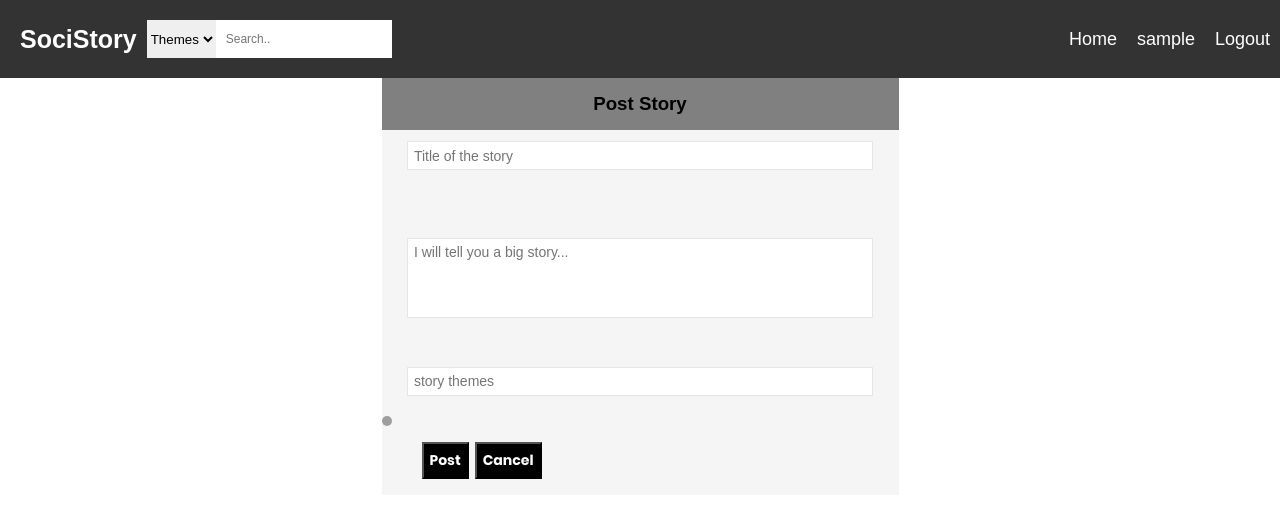
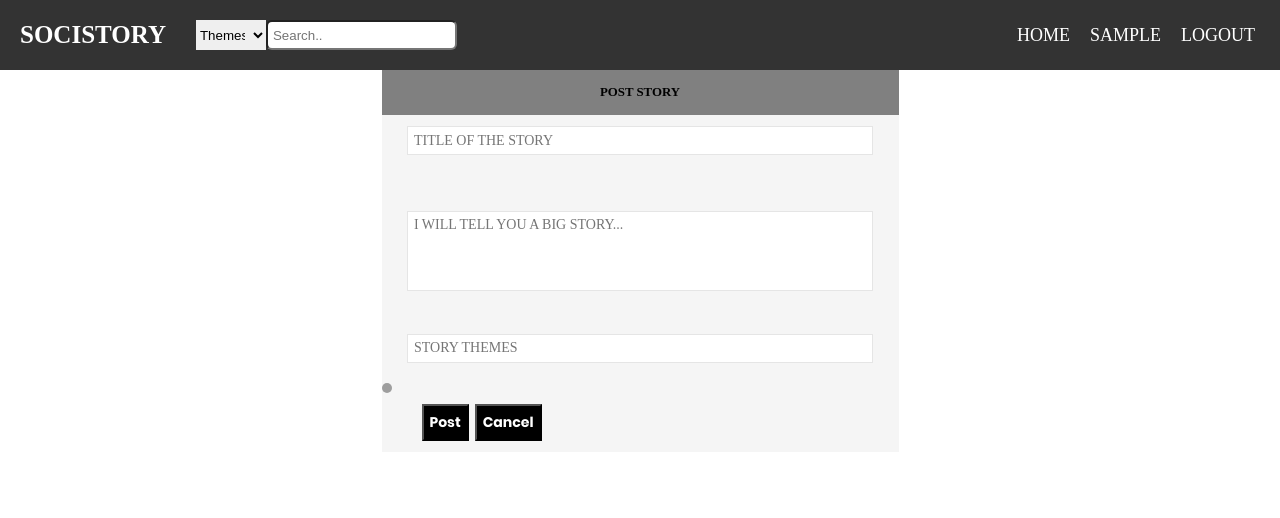
Before and after one commit to realmariaviana/FEUP-LTW, a PHP site: page /pages/newStory.php in a window 1280 px wide. Shown: the top 518 px of the page. Run offline with PHP 8.4, Linux system fonts and the light colour scheme; the visitor is signed in with stand-in values (Sample User, id 1); data comes from the database, SQL or seed files in the repository; both versions use the stored data as it was after the commit; grey boxes are pictures that could not be loaded.

Commit message:
cenas na pagina principal

```diff
--- a/actions/editProfile.php
+++ b/actions/editProfile.php
@@ -45,10 +45,9 @@ try {
     header("Location: ../pages/profilePage.php?username=" . $username);
 
 } catch (Exception $th) {
-    //die($th->getMessage());
     $_SESSION['messages'][] =array( 'type' => 'fail', 'content' => 'Fail editing profile');
 
-    header("Location: ../pages/editProfile.php");
+   header("Location: ../pages/editProfile.php");
 }
 
 
--- a/actions/user_register.php
+++ b/actions/user_register.php
@@ -32,7 +32,7 @@ try {
     $_SESSION['messages'][] = array('type' => 'success', 'content' => 'Signed up and logged in!');
     header('Location: ../pages/stories.php?search=all&sub=null');
 } catch (Exception $e) {
-  // die($e->getMessage());
+   die($e->getMessage());
     $_SESSION['messages'][] = array('type' => 'error', 'content' => 'Failed to signup!');
     header('Location: ../pages/register.php');
     }
--- a/css/common.css
+++ b/css/common.css
@@ -52,9 +52,9 @@ padding: 20px 10px;
   }
 
   form#searchForm {
-    display: flex;
+    padding-left: 20px;
+     display: flex;
     flex: center;
-    flex-direction: inherit;
     float: left;
     width: 100%;
     position: relative;
@@ -66,6 +66,7 @@ padding: 20px 10px;
     display: flex;
     position: absolute;
     right: 0;
+    padding-right: 15px;
   }
 
 /* Style the topnav links */
@@ -90,18 +91,17 @@ padding: 20px 10px;
 input#search {
     width: 100%;
     background-color: #fff;
-    height: 38px;
+    height: 30px;
     color: #b2b2b2;
-    font-size: 12px;
-    border: 0;
-    padding: 0 10px;
+    border-radius:6px;
+    padding: 0 5px;
 }
 
 select#searchBox {
-  background-color: #efefef;
-  width: 70;
-  border: 0;
-  height: 38px;
+    background-color: #efefef;
+    width: 70;
+    border: 0;
+    padding-right:5px;
 }
 /* When the screen is less than 600 pixels wide, hide all links, except for the first one ("Home"). Show the link that contains should open and close the topnav (.icon) */
 @media screen and (max-width: 1000px) {
@@ -148,5 +148,6 @@ select#searchBox {
 .logo{
   width: 100%;
   text-align: center;
+
 }
 }
--- a/css/mainPage.css
+++ b/css/mainPage.css
@@ -222,11 +232,7 @@ img {
 }
 
 @import "https://fonts.googleapis.com/css?family=Raleway";
-<<<<<<< HEAD
 
-=======
-* {box-sizing: inherit;}
->>>>>>> b12db40d16a8d890f38569da18cd5fa2a946e28e
 body {
   margin: 0;
   padding: 0;
--- a/css/profilePage.css
+++ b/css/profilePage.css
@@ -7,6 +7,7 @@ body {
     font-size: 16px;
     font-family: "Roboto", sans-serif;
     font-weight: normal;
+    /* color: #777777; */
 }
 section#profile {
     position: relative;
@@ -151,7 +152,7 @@ form {
     padding: 20px;
     /* margin-left: 300px; */
 }
-p#input {
+input {
     width: 90%;
     position: relative;
     background-color: #fff;
--- a/database/db_comments.php
+++ b/database/db_comments.php
@@ -27,7 +27,7 @@ function editProfile($username, $birth, $pass, $email, $img,$rowid, $salt) {
   password = ?,
   birthday = ?,
   img = ?,
-  salt = ?
+  salt = ?,
   WHERE rowid = ?');
   $stmt->execute(array($username, $email, $pass, $birth, $img ,$salt,$rowid));
 }
--- a/templates/story.php
+++ b/templates/story.php
@@ -136,6 +136,7 @@ function drawStories($key, $aux){
                         <img class="upvote" id="<?="up-vote-" . $story['entity_id']?>" src="https://image.flaticon.com/icons/svg/25/25297.svg" width="20" height="20" alt="upVote" >
                         <?php } ?>
                     </p>
+                    <label class="date" for="date"><?= $story['hour']?></label>
                 </li>
                 <li>
                     <label class="comment" data-id="<?= $story['entity_id']?>">Comments</label>
```
Also changed, not shown: other parts of css/mainPage.css (+23 -10 lines), database/newdb.sql (+10 -7 lines), database/db.db, database/images/Daniel.jpg (deleted), database/images/Ines.jpg, database/images/dd.png (added), database/images/ines2.jpg (deleted), database/images/rosinha.jpg (deleted), database/images/sheila2.png (added).
